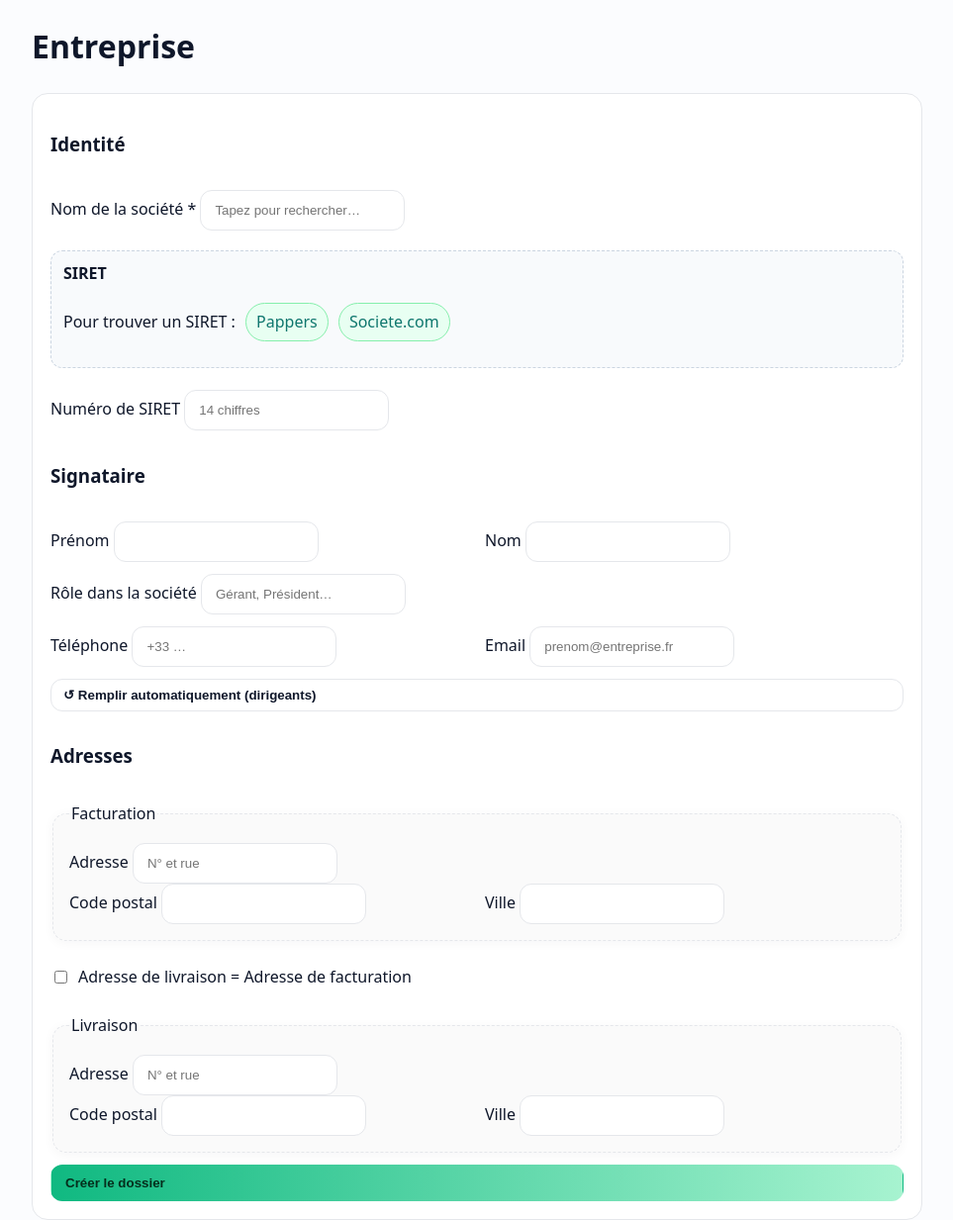
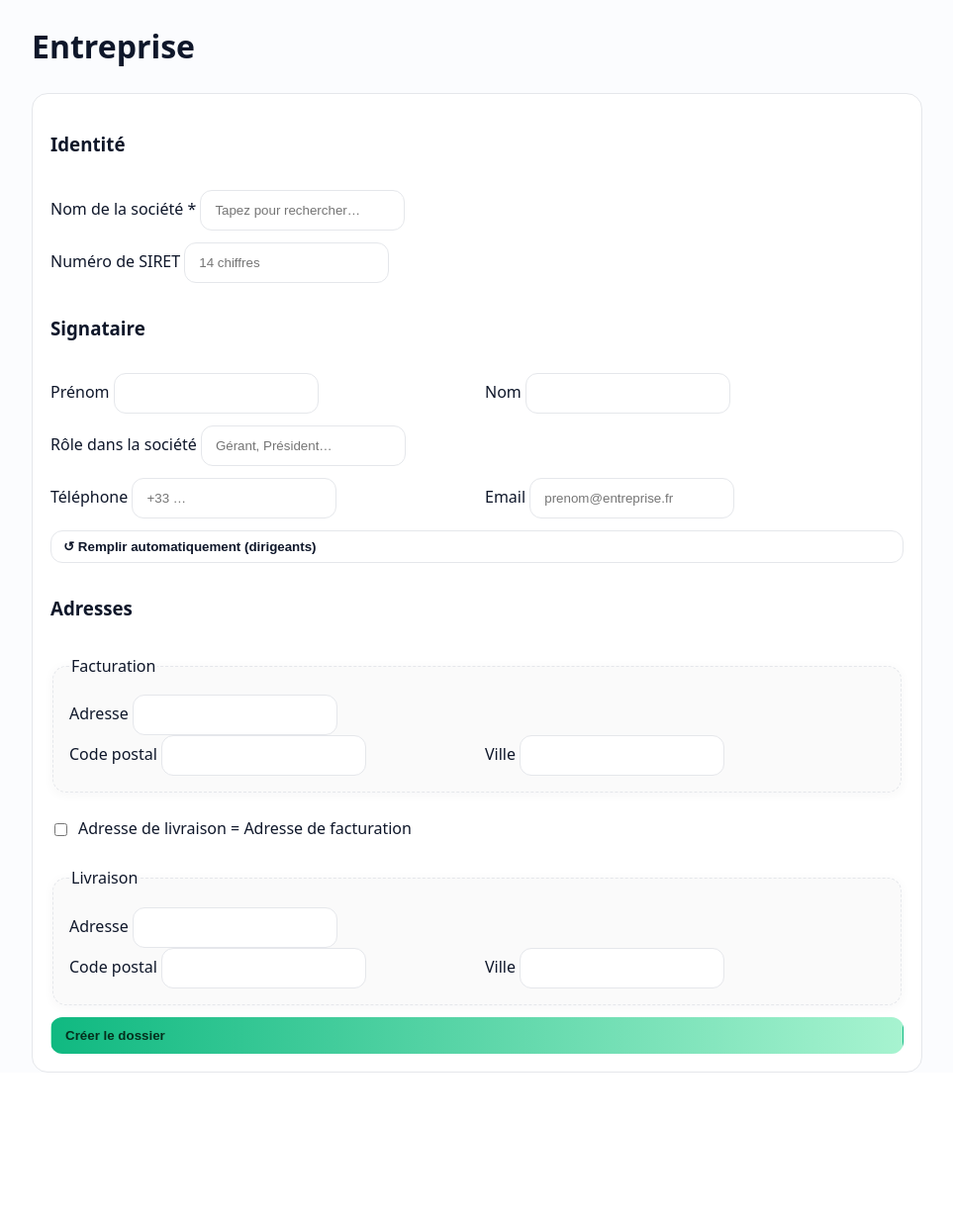
Before and after one commit to samuel110599-dotcom/velos-cargo-pee-crm, a Flask app: page /dossier/create in a window 1280 px wide. Shown: the part 51-1284 px from the top of the page at 99% size, without its empty margins (58-1021 px from the left). After the commit the page ends 1135 px from the top, so only its background shows below. Run offline with Flask 3, Linux system fonts and the light colour scheme.

Commit message:
Update dossier_create.html

```diff
--- a/templates/dossier_create.html
+++ b/templates/dossier_create.html
@@ -8,14 +8,6 @@
     <input id="company_name" name="company_name" placeholder="Tapez pour rechercher…">
   </label>
   <div id="suggestions" class="suggestions" style="display:none;"></div>
-
-  <div class="hint">
-    <div class="hint-title">SIRET</div>
-    <p>Pour trouver un SIRET :
-      <a class="chip" id="link-pappers" href="https://www.pappers.fr/recherche" target="_blank">Pappers</a>
-      <a class="chip" id="link-societe" href="https://www.societe.com/" target="_blank">Societe.com</a>
-    </p>
-  </div>
 
   <label>Numéro de SIRET
     <input id="siret" name="siret" placeholder="14 chiffres">
@@ -38,7 +30,7 @@
   <h3>Adresses</h3>
   <fieldset class="card soft">
     <legend>Facturation</legend>
-    <label>Adresse <input id="billing_address" name="billing_address" placeholder="N° et rue"></label>
+    <label>Adresse <input id="billing_address" name="billing_address"></label>
     <div class="grid">
       <label>Code postal <input id="billing_zip" name="billing_zip"></label>
       <label>Ville <input id="billing_city" name="billing_city"></label>
@@ -49,7 +41,7 @@
 
   <fieldset class="card soft">
     <legend>Livraison</legend>
-    <label>Adresse <input id="shipping_address" name="shipping_address" placeholder="N° et rue"></label>
+    <label>Adresse <input id="shipping_address" name="shipping_address"></label>
     <div class="grid">
       <label>Code postal <input id="shipping_zip" name="shipping_zip"></label>
       <label>Ville <input id="shipping_city" name="shipping_city"></label>
@@ -60,37 +52,42 @@
 </form>
 
 <script>
-function updateExternalLinks(q){
-  const p=document.getElementById('link-pappers');
-  const s=document.getElementById('link-societe');
-  const qq=encodeURIComponent(q||'');
-  p.href='https://www.pappers.fr/recherche?q='+qq;
-  s.href='https://www.societe.com/cgi-bin/search?champs='+qq;
+/* Helpers */
+function onlyDigits(s){ return (s||'').replace(/\\D+/g,''); }
+function toSiren(raw){
+  const d = onlyDigits(raw||'');
+  if(d.length >= 9) return d.slice(0,9);
+  return null;
+}
+function preferOfficer(officers){
+  if(!officers || !officers.length) return null;
+  const key = (o)=> ((o.fonction||o.qualite||o.role||'')+'').toLowerCase();
+  const pr = ['gérant','gerant','président','president','directeur','dirigeant'];
+  for(const p of pr){ const f = officers.find(o => key(o).includes(p)); if(f) return f; }
+  return officers[0];
 }
 
+/* Autocomplete entreprises */
 const input = document.getElementById('company_name');
 const box = document.getElementById('suggestions');
 let timer=null;
 
 input.addEventListener('input', ()=>{
   const q=input.value.trim();
-  updateExternalLinks(q);
   if(timer) clearTimeout(timer);
-  if(q.length<2){box.style.display='none';box.innerHTML='';return;}
+  if(q.length<2){ box.style.display='none'; box.innerHTML=''; return; }
   timer=setTimeout(async ()=>{
     try{
       const url='https://recherche-entreprises.api.gouv.fr/search?q='+encodeURIComponent(q)+'&page=1&per_page=6';
       const res=await fetch(url);
-      if(!res.ok) throw new Error('API');
+      if(!res.ok) throw new Error('API search error');
       const data=await res.json();
       box.innerHTML='';
       (data.results||[]).forEach((e)=>{
+        const name=e.nom_complet||e.nom||'';
+        const siret=(e.siege && e.siege.siret)? e.siege.siret : (e.siret||'');
+        const adr=e.siege?.adresse||''; const cp=e.siege?.code_postal||''; const ville=e.siege?.libelle_commune||'';
         const div=document.createElement('div'); div.className='suggestion';
-        const name=e.nom_complet||e.nom_raison_sociale||e.nom||'';
-        const siret=(e.siege && e.siege.siret)? e.siege.siret : (e.siret||'');
-        const adr=e.siege && e.siege.adresse ? e.siege.adresse : '';
-        const cp=e.siege && e.siege.code_postal ? e.siege.code_postal : '';
-        const ville=e.siege && e.siege.libelle_commune ? e.siege.libelle_commune : '';
         div.innerHTML='<strong>'+name+'</strong>'+(siret? ' — <small>'+siret+'</small>':'');
         div.addEventListener('click', async ()=>{
           input.value=name;
@@ -99,55 +96,65 @@ input.addEventListener('input', ()=>{
           document.getElementById('billing_zip').value=cp||'';
           document.getElementById('billing_city').value=ville||'';
           box.style.display='none'; box.innerHTML='';
-          // Try to fetch dirigeants
-          try{
-            if(siret){
-              const res2=await fetch('https://recherche-entreprises.api.gouv.fr/entreprise/'+siret);
-              if(res2.ok){
-                const d2=await res2.json();
-                const dirs=(d2.dirigeants||d2.siege?.dirigeants||[]);
-                if(dirs.length){
-                  const d=dirs[0];
-                  document.getElementById('signer_first_name').value=(d.prenom||d.prenoms||'').split(' ')[0]||'';
-                  document.getElementById('signer_last_name').value=d.nom||'';
-                  document.getElementById('signer_role').value=d.fonction||d.qualite||'';
-                }
-              }
-            }
-          }catch(e){console.warn(e);}
+          await fillOfficersPublic(siret,name);
         });
         box.appendChild(div);
       });
       box.style.display = box.children.length ? 'block' : 'none';
-    }catch(e){box.style.display='none';box.innerHTML='';}
+    }catch(e){ box.style.display='none'; box.innerHTML=''; }
   },250);
 });
 
-// Manual fetch button
-document.getElementById('btn-fetch-officers').addEventListener('click', async ()=>{
-  const siret=document.getElementById('siret').value.trim();
-  if(!siret) return;
+/* Récup dirigeants via API publique */
+async function fetchEntrepriseBySiren(siren){
+  const res = await fetch('https://recherche-entreprises.api.gouv.fr/entreprise/'+encodeURIComponent(siren));
+  if(!res.ok) throw new Error('API entreprise error');
+  return await res.json();
+}
+async function fillOfficersPublic(siretMaybe, nameMaybe){
+  let siren = toSiren(siretMaybe);
   try{
-    const res2=await fetch('https://recherche-entreprises.api.gouv.fr/entreprise/'+siret);
-    if(res2.ok){
-      const d2=await res2.json();
-      const dirs=(d2.dirigeants||d2.siege?.dirigeants||[]);
-      if(dirs.length){
-        const d=dirs[0];
-        document.getElementById('signer_first_name').value=(d.prenom||d.prenoms||'').split(' ')[0]||'';
-        document.getElementById('signer_last_name').value=d.nom||'';
-        document.getElementById('signer_role').value=d.fonction||d.qualite||'';
+    if(!siren && nameMaybe){
+      const res = await fetch('https://recherche-entreprises.api.gouv.fr/search?q='+encodeURIComponent(nameMaybe)+'&page=1&per_page=1');
+      if(res.ok){
+        const data = await res.json();
+        const first = (data.results||[])[0];
+        if(first){
+          const siret2 = first.siege?.siret || first.siret || '';
+          siren = toSiren(siret2);
+          if(siret2 && !document.getElementById('siret').value){
+            document.getElementById('siret').value = siret2;
+          }
+        }
       }
     }
-  }catch(e){}
+    if(!siren) return;
+    const d2 = await fetchEntrepriseBySiren(siren);
+    const dirs = d2.dirigeants || d2.siege?.dirigeants || [];
+    if(dirs.length){
+      const d = preferOfficer(dirs);
+      if(d){
+        document.getElementById('signer_first_name').value = (d.prenom||d.prenoms||'').split(' ')[0]||'';
+        document.getElementById('signer_last_name').value  = d.nom||'';
+        document.getElementById('signer_role').value       = d.fonction||d.qualite||d.role||'';
+      }
+    }
+  }catch(e){ console.warn(e); }
+}
+
+/* Bouton manuel */
+document.getElementById('btn-fetch-officers').addEventListener('click', async () => {
+  const siret = (document.getElementById('siret').value||'').replace(/\\D+/g,'');
+  const name  = document.getElementById('company_name').value.trim();
+  await fillOfficersPublic(siret, name);
 });
 
-// Copy billing -> shipping
+/* Copier facturation -> livraison */
 document.getElementById('same_address').addEventListener('change', (ev)=>{
   if(ev.target.checked){
-    document.getElementById('shipping_address').value=document.getElementById('billing_address').value;
-    document.getElementById('shipping_zip').value=document.getElementById('billing_zip').value;
-    document.getElementById('shipping_city').value=document.getElementById('billing_city').value;
+    document.getElementById('shipping_address').value = document.getElementById('billing_address').value;
+    document.getElementById('shipping_zip').value     = document.getElementById('billing_zip').value;
+    document.getElementById('shipping_city').value    = document.getElementById('billing_city').value;
   }
 });
 </script>
@@ -155,11 +162,7 @@ document.getElementById('same_address').addEventListener('change', (ev)=>{
 <style>
 .suggestions{border:1px solid #e5e7eb;border-radius:10px;margin-top:-6px;margin-bottom:10px;overflow:hidden;background:#fff;max-width:700px}
 .suggestion{padding:10px 12px;cursor:pointer;border-bottom:1px solid #f1f5f9}
-.suggestion:last-child{border-bottom:none}
 .suggestion:hover{background:#f8fafc}
-.hint{border:1px dashed #cbd5e1;background:#f8fafc;border-radius:12px;padding:10px 12px;margin:8px 0 10px}
-.hint-title{font-weight:700;margin-bottom:6px}
-.chip{display:inline-block;padding:6px 10px;border-radius:999px;background:#e8fff2;border:1px solid #86efac;margin-left:6px}
 .inline{display:flex;align-items:center;gap:8px;margin:12px 0}
 .form--card{background:#fff;border:1px solid #e5e7eb;border-radius:16px;padding:18px}
 </style>
```
